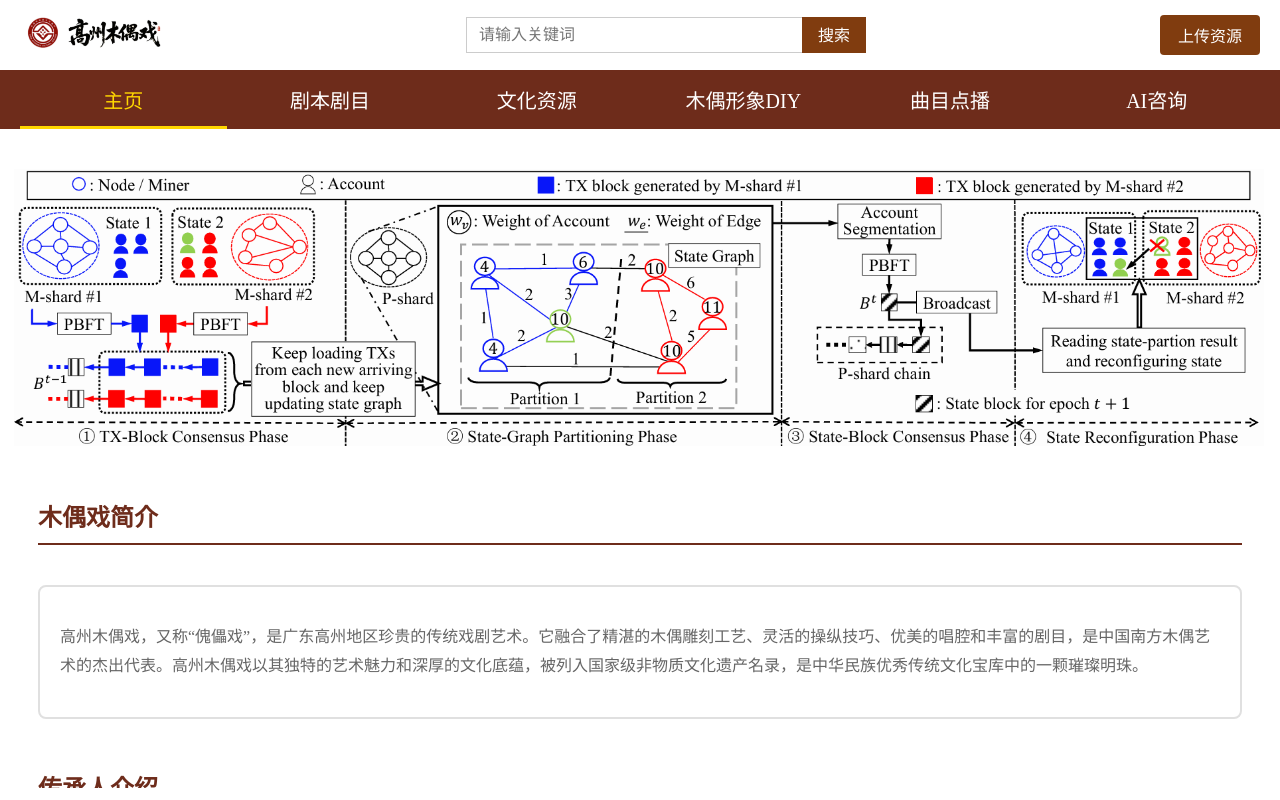
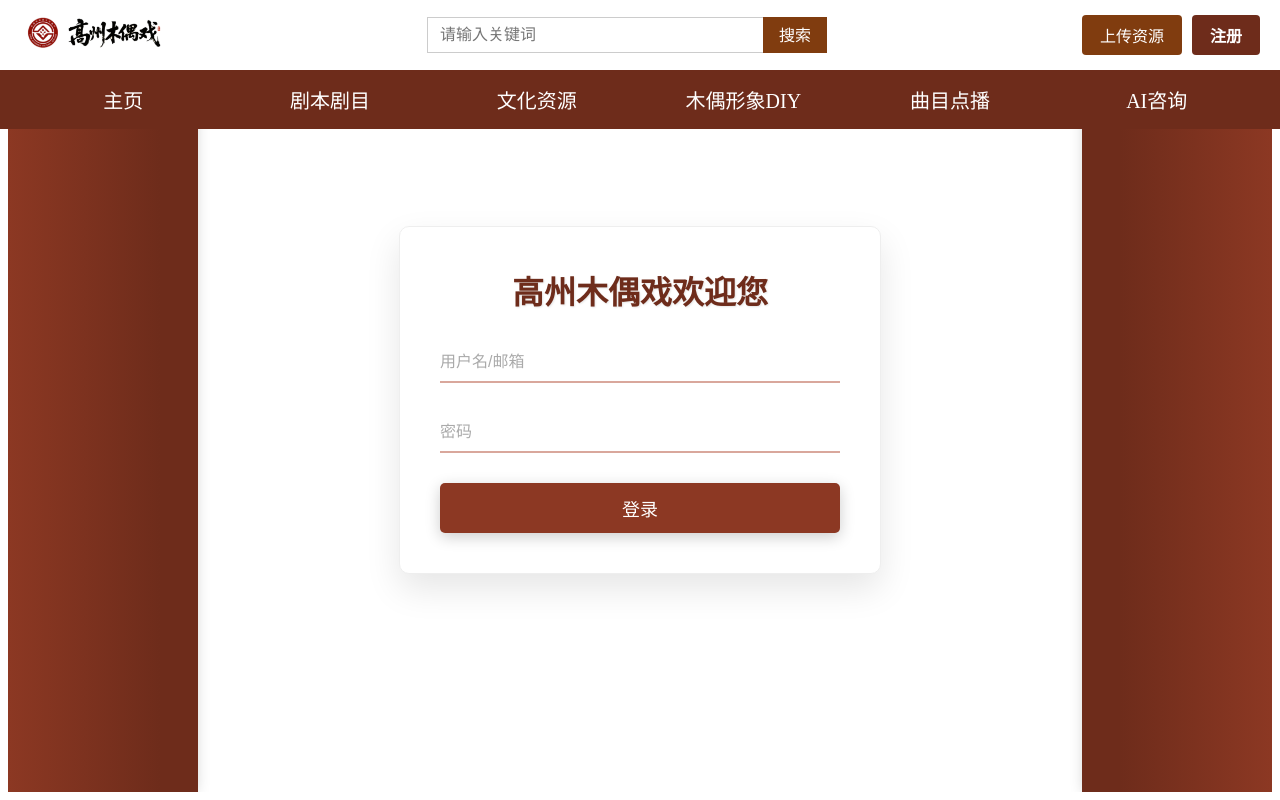
Before and after one commit to wenpeichen419/front-puppet, a Vue app: page /login in a window 1280 px wide. Before the commit this address led to /. Built offline with nearby package versions, Linux system fonts and the light colour scheme; the HTML template or start-up script is replaced by a standard one.

Commit message:
完成了登录页面

```diff
--- a/src/App.vue
+++ b/src/App.vue
@@ -15,8 +15,10 @@
           />
           <button @click="handleSearch">搜索</button>
         </div>
+
         <div class="user-actions">
           <button class="upload-btn">上传资源</button>
+          <button class="register-btn" @click="goToRegister">注册</button>
         </div>
       </header>
 
@@ -50,6 +52,9 @@ export default {
     handleSearch() {
       console.log('搜索关键词：', this.searchKeyword)
       // 实际项目中可调用搜索接口
+    },
+    goToRegister() {
+      this.$router.push('/register')
     }
   }
 }
@@ -131,6 +136,21 @@ body {
   cursor: pointer;
   border-radius: 4px;
 }
+.user-actions .register-btn {
+  margin-left: 10px;
+  padding: 8px 18px;
+  font-size:16px !important;
+  background-color: #6e2c1b; /* 深红色 */
+  color: #fff;
+  border: none;
+  cursor: pointer;
+  border-radius: 4px;
+  font-weight: bold;
+  transition: background 0.2s;
+}
+.user-actions .register-btn:hover {
+  background-color: #803c0f; /* 更深的红色 */
+}
 
 /* 导航栏样式 */
 .navbar {
@@ -152,7 +172,7 @@ body {
   padding: 15px 10px;
   color: #fff;
   text-decoration: none;
-  position: relative;
+  /* position: relative; */
   font-size: 20px;
   transition: all 0.3s;
 }
--- a/src/router/index.ts
+++ b/src/router/index.ts
@@ -6,6 +6,7 @@ import CulturalResources from '../views/CulturalResources.vue'
 import CulturalChildIndex from '../views/CulturalChildPage/Index.vue' // 直接导入
 import CulturalChildPicture from '../views/CulturalChildPage/Picture.vue' // 直接导入
 import RegisterView from '@/views/RegisterView.vue'
+import LoginView from '@/views/LoginView.vue'
 
 // 创建动态导入函数，提高代码可维护性
 const loadView = (view) => () => import(`../views/${view}.vue`)
@@ -27,6 +28,11 @@ const router = createRouter({
       path: '/register',
       name: 'register',
       component: RegisterView
+    },
+    {
+      path: '/login',
+      name: 'login',
+      component: LoginView
     },
     {
       path: '/video/:id',
--- /dev/null
+++ b/src/views/LoginView.vue
@@ -0,0 +1,154 @@
+<template>
+  <div class="login-container">
+    <div class="login-box">
+      <h1 class="title">高州木偶戏欢迎您</h1>
+      <form @submit.prevent="handleLogin">
+        <div class="input-group">
+          <input type="text" id="username" v-model="username" required placeholder="用户名/邮箱">
+        </div>
+        <div class="input-group">
+          <input type="password" id="password" v-model="password" required placeholder="密码">
+        </div>
+        <button type="submit" class="login-button">登录</button>
+      </form>
+    </div>
+    <div class="curtain left"></div>
+    <div class="curtain right"></div>
+  </div>
+</template>
+
+<script setup>
+import { ref } from 'vue';
+
+const username = ref('');
+const password = ref('');
+
+const handleLogin = () => {
+  console.log('Username:', username.value);
+  console.log('Password:', password.value);
+  // 在这里添加登录逻辑，例如调用 API
+};
+</script>
+
+<style scoped>
+.login-container {
+  position: relative;
+  display: flex;
+  justify-content: center;
+  align-items: center;
+  min-height: 98vh;
+  background: #ffffff;
+  overflow: hidden;
+  font-family: 'Helvetica Neue', Helvetica, 'PingFang SC', 'Hiragino Sans GB', 'Microsoft YaHei', '微软雅黑', Arial, sans-serif;
+}
+
+.login-box {
+  background: #fff;
+  padding: 40px;
+  border-radius: 10px;
+  box-shadow: 0 15px 35px rgba(0, 0, 0, 0.1);
+  width: 400px;
+  z-index: 10;
+  border: 1px solid #eee;
+  animation: drop-down 1s ease-out forwards;
+}
+
+@keyframes drop-down {
+  0% {
+    transform: translateY(-150%);
+    opacity: 0;
+  }
+  100% {
+    transform: translateY(0);
+    opacity: 1;
+  }
+}
+
+.title {
+  margin: 0 0 30px;
+  padding: 0;
+  color: #6e2c1b;
+  text-align: center;
+  font-size: 2em;
+  font-weight: bold;
+  text-shadow: 1px 1px 2px rgba(0, 0, 0, 0.1);
+}
+
+.input-group {
+  position: relative;
+  margin-bottom: 30px;
+}
+
+.input-group input {
+  width: 100%;
+  padding: 10px 0;
+  font-size: 16px;
+  color: #333;
+  border: none;
+  border-bottom: 2px solid #d9a79c;
+  outline: none;
+  background: transparent;
+}
+
+.input-group input::placeholder {
+  color: #aaa;
+}
+
+.input-group input:focus {
+  border-bottom-color: #8c3823;
+}
+
+.login-button {
+  display: block;
+  width: 100%;
+  padding: 12px;
+  color: #fff;
+  background-color: #8c3823;
+  border: none;
+  border-radius: 5px;
+  font-size: 18px;
+  cursor: pointer;
+  transition: background-color 0.3s ease, transform 0.2s ease;
+  box-shadow: 0 4px 15px rgba(0, 0, 0, 0.2);
+}
+
+.login-button:hover {
+  background-color: #a04129;
+  transform: translateY(-2px);
+}
+
+.login-button:active {
+  transform: translateY(0);
+}
+
+.curtain {
+  position: absolute;
+  top: 0;
+  width: 50%;
+  height: 100%;
+  background: linear-gradient(to right, #8c3823, #6e2c1b 80%);
+  z-index: 1;
+  animation: open-curtains 2s forwards;
+  animation-delay: 0.5s;
+  box-shadow: -5px 0 15px rgba(0,0,0,0.3);
+}
+
+.curtain.right {
+  right: 0;
+  background: linear-gradient(to left, #8c3823, #6e2c1b 80%);
+  box-shadow: 5px 0 15px rgba(0,0,0,0.3);
+}
+
+.curtain.left {
+  left: 0;
+}
+
+@keyframes open-curtains {
+  0% {
+    width: 50%;
+  }
+  100% {
+    width: 15%;
+  }
+}
+</style>
--- a/src/views/RegisterView.vue
+++ b/src/views/RegisterView.vue
@@ -34,6 +34,9 @@
                         </div>
                         <button type="submit" class="register-btn">注册</button>
                     </form>
+                    <div class="login-link">
+                        已有账号？<a @click.prevent="goToLogin" href="#">登录</a>
+                    </div>
                 </div>
             </div>
         </div>
@@ -42,6 +45,7 @@
 
 <script setup>
 import { reactive } from 'vue';
+import { useRouter } from 'vue-router';
 
 const formData = reactive({
     username: '',
@@ -50,6 +54,8 @@ const formData = reactive({
     password: '',
     confirmPassword: ''
 });
+
+const router = useRouter();
 
 const handleRegister = () => {
     if (formData.password !== formData.confirmPassword) {
@@ -70,28 +76,34 @@ const getVerificationCode = () => {
     // 在这里添加调用API发送验证码的逻辑
     alert('验证码已发送！');
 };
+
+const goToLogin = () => {
+    router.push('/login');
+};
 </script>
 
 <style scoped>
 .register-container {
-    margin-top: 120px;
+    margin-top: 140px; /* 原120px，减小高度 */
     display: flex;
     justify-content: center;
     align-items: center;
+    min-height: 80vh; /* 保证整体高度适中 */
 }
 
 .register-box {
     display: flex;
-    width: 800px;
-    box-shadow: 0 4px 12px rgba(0, 0, 0, 0.15);
-    border-radius: 10px;
+    width: 800px; /* 原800px，缩小宽度 */
+    min-height: 550px; /* 原高度更大，缩小高度 */
+    box-shadow: 0 4px 12px rgba(0, 0, 0, 0.3);
+    border-radius: 20px;
     overflow: hidden;
     background-color: white;
 }
 
 .left-panel {
     width: 50%;
-    padding: 30px;
+    padding: 24px; /* 原30px，缩小内边距 */
     background: linear-gradient(135deg, #8a4a3a 0%, #6e2c1b 100%);
     color: white;
     display: flex;
@@ -102,17 +114,17 @@ const getVerificationCode = () => {
 }
 
 .left-panel h1 {
-    font-size: 2.5rem;
-    margin-bottom: 1rem;
+    font-size: 2rem; /* 原2.5rem，缩小字体 */
+    margin-bottom: 0.8rem;
 }
 
 .left-panel p {
-    font-size: 1.1rem;
+    font-size: 1rem; /* 略微缩小 */
 }
 
 .right-panel {
     width: 50%;
-    padding: 15px 30px;
+    padding: 10px 20px; /* 原15px 30px，缩小内边距 */
     display: flex;
     justify-content: center;
     align-items: center;
@@ -120,18 +132,19 @@ const getVerificationCode = () => {
 
 .register-form {
     width: 100%;
-    max-width: 320px;
+    max-width: 280px; /* 原320px，缩小表单宽度 */
+    position: relative;
 }
 
 .register-form h2 {
-    margin-bottom: 24px;
+    margin-bottom: 18px; /* 原24px */
     text-align: center;
     color: #333;
-    font-size: 1.8rem;
+    font-size: 1.4rem; /* 原1.8rem */
 }
 
 .form-group {
-    margin-bottom: 16px;
+    margin-bottom: 12px; /* 原16px */
 }
 
 .verification-code-group {
@@ -146,7 +159,7 @@ const getVerificationCode = () => {
 }
 
 .get-code-btn {
-    padding: 12px;
+    padding: 10px;
     border: 1px solid #dcdfe6;
     border-left: none;
     background-color: #f5f7fa;
@@ -155,6 +168,7 @@ const getVerificationCode = () => {
     border-top-right-radius: 5px;
     border-bottom-right-radius: 5px;
     transition: background-color 0.3s;
+    font-size: 0.95em;
 }
 
 .get-code-btn:hover {
@@ -163,18 +177,19 @@ const getVerificationCode = () => {
 
 .form-group label {
     display: block;
-    margin-bottom: 8px;
+    margin-bottom: 6px; /* 原8px */
     color: #606266;
     font-weight: bold;
 }
 
 .form-group input {
     width: 100%;
-    padding: 12px;
+    padding: 10px; /* 原12px */
     border: 1px solid #dcdfe6;
     border-radius: 5px;
     box-sizing: border-box;
     transition: border-color 0.2s;
+    font-size: 1em;
 }
 
 .form-group input:focus {
@@ -184,18 +199,34 @@ const getVerificationCode = () => {
 
 .register-btn {
     width: 100%;
-    padding: 12px;
+    padding: 10px;
+    margin-top: 7px;
+    margin-bottom: 15px;
     border: none;
     border-radius: 5px;
     background: linear-gradient(135deg, #8a4a3a 0%, #6e2c1b 100%);
     color: white;
-    font-size: 16px;
+    font-size: 15px;
     font-weight: bold;
     cursor: pointer;
     transition: opacity 0.3s;
 }
 
 .register-btn:hover {
-    opacity: 0.9;
+    opacity: 0.5;
+}
+
+.login-link {
+    text-align: right;
+    font-size: 0.98em;
+    color: #888;
+    width: 100%;
+}
+
+.login-link a {
+    color: #8a4a3a;
+    text-decoration: underline;
+    cursor: pointer;
+    margin-left: 4px;
 }
 </style>
--- a/src/views/Scripts.vue
+++ b/src/views/Scripts.vue
@@ -1,5 +1,5 @@
 <template>
-  <h2 id="script-main-text">剧本剧目</h2>
+  <h2 class="script-main-text">剧本剧目</h2>
   <div class="scripts-page">
     <div class="script-item" v-for="script in scripts" :key="script.id" @click="goToVideo(script.id)">
       <div class="script-cover">
@@ -46,19 +46,22 @@ export default {
 <style scoped>
 .scripts-page {
   overflow-y: scroll;
-  max-height: 600px;
-  padding-top: 75px;
+  max-height: 560px;
   &::-webkit-scrollbar {
     display: none;
   }
 }
-#script-main-text {
+.script-main-text {
+  margin-top: 150px;
   color: #6e2c1b;
   border-bottom: 2px solid #6e2c1b;
   padding-bottom: 10px;
-  margin-bottom: 30px;
   font-weight: bold;
-  margin-top: 30px; /* 增加标题顶部外边距辅助下移 */
+  font-weight: bold;
+  position: sticky;
+  top: -30px;
+  margin-left: 30px;
+    margin-right:  30px;
 }
 .script-item {
   display: flex;
```
